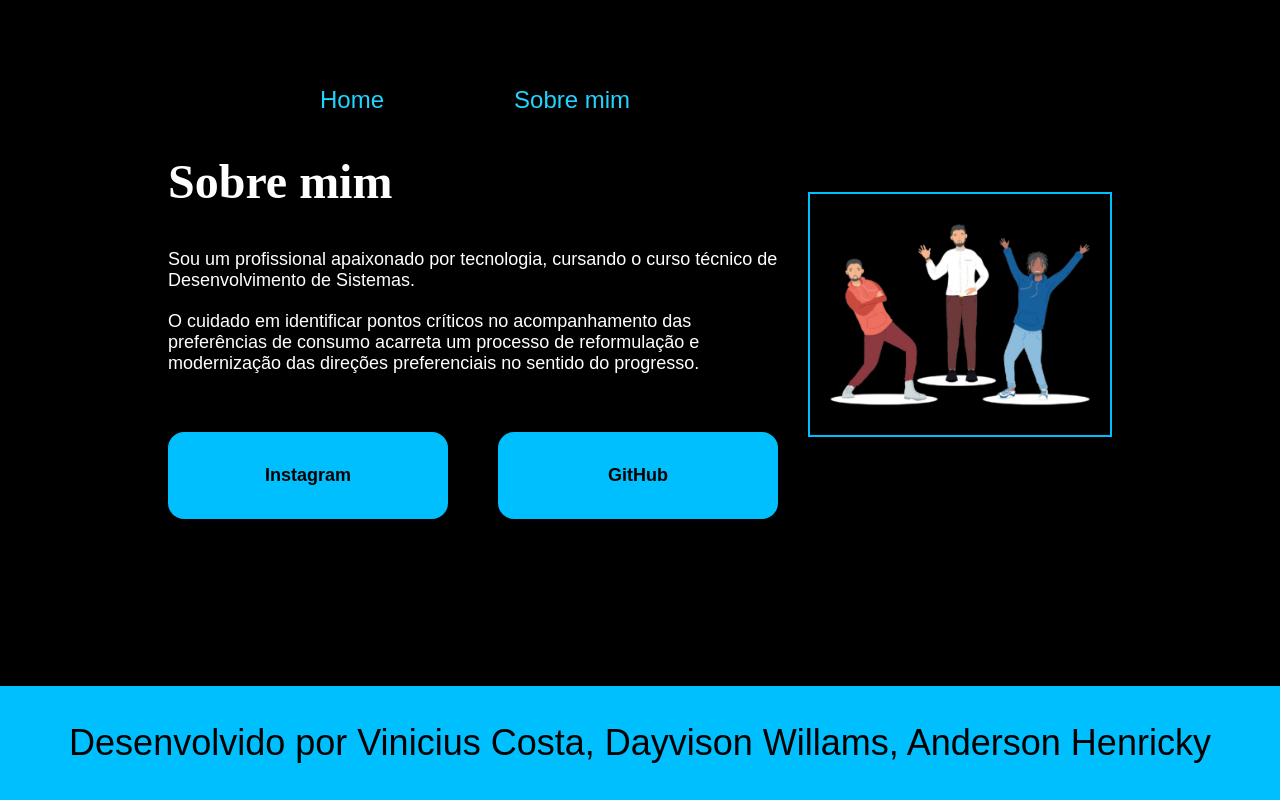
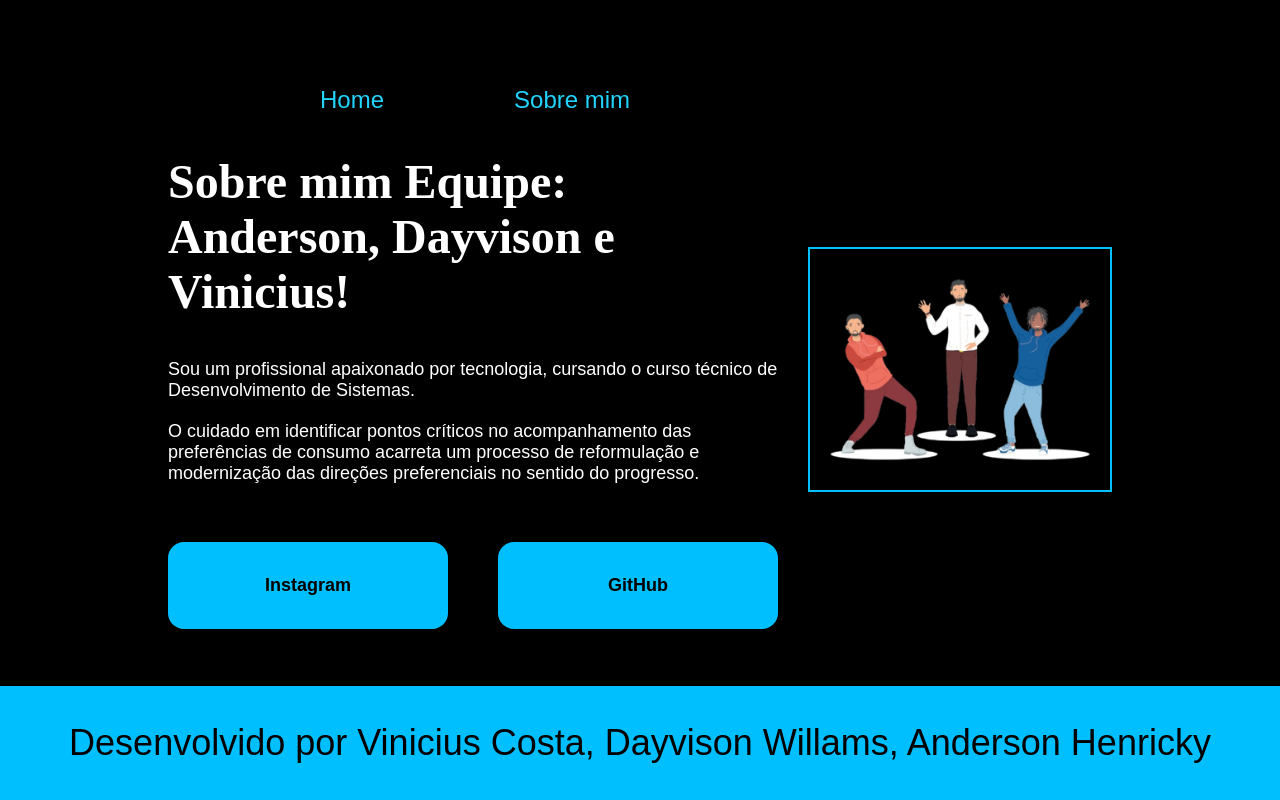
Before and after one commit to DayvisonWillams/meu_portif-lio, a plain HTML site: page index.html in a window 1280 px wide. Drawn offline with Linux system fonts and the light colour scheme.

Commit message:
Update index.html
codigo alterado so nas informações sobre mim !
Obrigador.

```diff
--- a/index.html
+++ b/index.html
@@ -17,7 +17,7 @@
     <section class="about">
         <div class="content">
             <div class="text">
-                <h1>Sobre mim</h1>
+                <h1>Sobre mim Equipe: Anderson, Dayvison e Vinicius!</h1>
                 <p>Sou um profissional apaixonado por tecnologia, cursando o curso técnico de Desenvolvimento de Sistemas.</p>
                 <p>O cuidado em identificar pontos críticos no acompanhamento das preferências de consumo acarreta um processo de reformulação e modernização das direções preferenciais no sentido do progresso.</p>
                 <div class="buttons">
```
